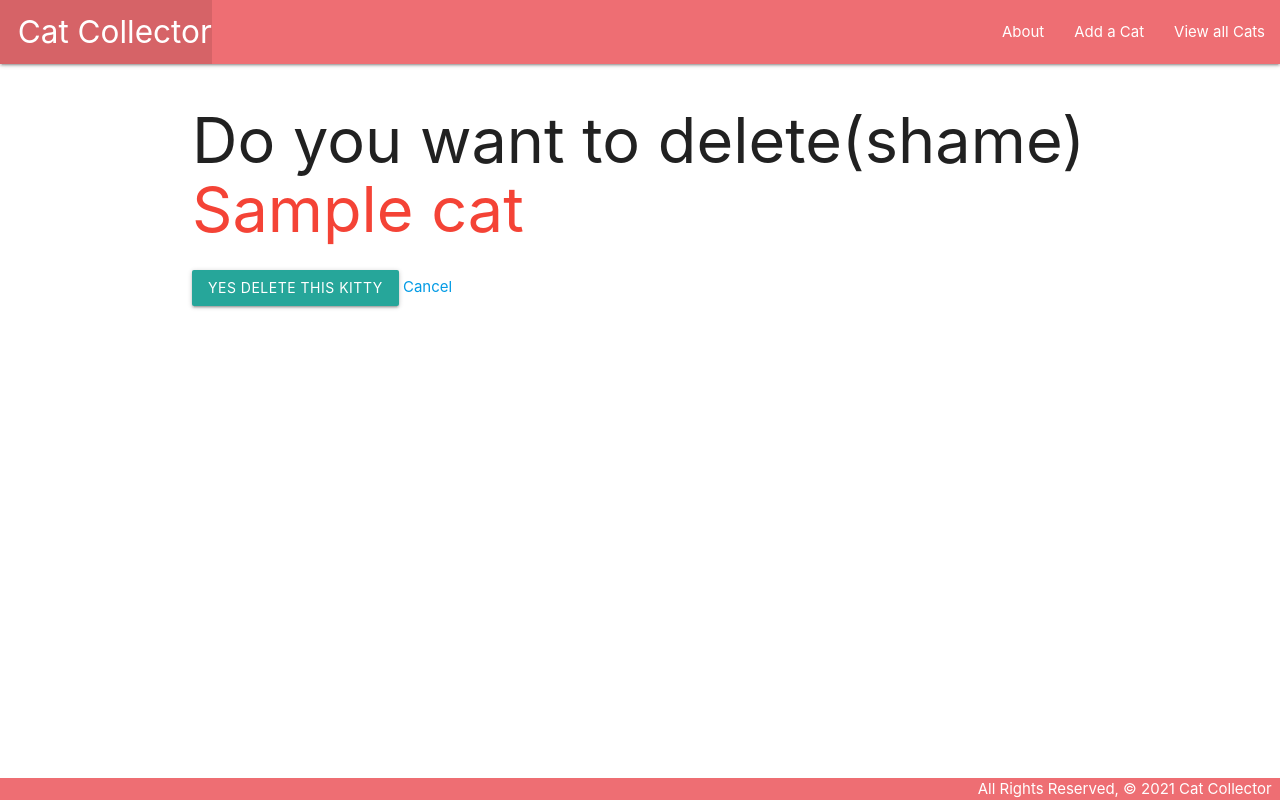
After one commit to sageman81/cat_collector, a Django app: page /cats/1/delete/ in a window 1280 px wide. The commit adds this page. Run offline with Django 5.2, Linux system fonts and the light colour scheme; tables that the repository leaves empty hold one stand-in row (values such as "Sample post").

Commit message:
delete and update functions

```diff
--- a/main_app/models.py
+++ b/main_app/models.py
@@ -1,6 +1,5 @@
 from django.db import models
 from django.urls import reverse
-
 # Create your models here.
 class Cat(models.Model):
     name = models.CharField(max_length=100)
@@ -8,10 +7,8 @@ class Cat(models.Model):
     description = models.TextField(max_length=250)
     age = models.IntegerField()
 
-    def __str__(self):\
+    def __str__(self):
         return f"A cat named {self.name}, aged {self.age}"
 
-
-      # Add this method
     def get_absolute_url(self):
         return reverse('detail', kwargs={'cat_id': self.id})
--- a/main_app/templates/base.html
+++ b/main_app/templates/base.html
@@ -9,7 +9,7 @@
       rel="stylesheet"
       href="https://cdnjs.cloudflare.com/ajax/libs/materialize/1.0.0/css/materialize.min.css"
     />
-    <link rel="stylesheet"  href="{% static 'css/style.css' %}">
+    <link rel="stylesheet" href="{% static 'css/style.css' %}">
   </head>
   <body>
     <header class="navbar-fixed">
--- a/main_app/templates/cats/detail.html
+++ b/main_app/templates/cats/detail.html
@@ -12,5 +12,9 @@
         <p>Age: Kitten</p>
         {% endif %}
     </div>
+    <div class="card-action">
+        <a href="{% url 'cats_update' cat.id%}">Edit</a>
+        <a href="{% url 'cats_delete' cat.id%}">Delete</a>
+    </div>
 </div>
 {% endblock%}
--- /dev/null
+++ b/main_app/templates/main_app/cat_confirm_delete.html
@@ -0,0 +1,11 @@
+{% extends 'base.html' %} {% block content %}
+
+<h1>Do you want to delete(shame) <span class="red-text">{{cat.name}}</span></h1>
+
+<form action="" method="POST">
+  {% csrf_token %}
+  <input type="submit" value="Yes Delete this kitty" class="btn"/>
+  <a href="{% url 'detail' cat.id%}">Cancel</a>
+</form>
+
+{% endblock %}
--- a/main_app/urls.py
+++ b/main_app/urls.py
@@ -10,6 +10,8 @@ urlpatterns = [
     path('cats/', views.cats_index, name='index' ),
     path('cats/create/', views.CatCreate.as_view(), name= 'cats_create'),
     path('cats/<int:cat_id>/', views.cat_details, name='detail'),
+    path('cats/<int:pk>/update/', views.CatUpdate.as_view(), name='cats_update'),
+    path('cats/<int:pk>/delete/', views.CatDelete.as_view(), name='cats_delete'),
 ]
 
 
--- a/main_app/views.py
+++ b/main_app/views.py
@@ -1,6 +1,6 @@
 from django.shortcuts import render
 from .models import Cat
-from django.views.generic.edit import CreateView
+from django.views.generic.edit import CreateView, UpdateView, DeleteView
 
 # Create your views here.
 # are similar to controllers in express
@@ -31,5 +31,10 @@ class CatCreate(CreateView):
   model = Cat
   fields = ['name', 'breed', 'description', 'age']
 
-def __str__(self):
-    return self.name
+class CatUpdate(UpdateView):
+    model = Cat
+    fields = ['breed', 'description', 'age']
+
+class CatDelete(DeleteView):
+    model = Cat
+    success_url = '/cats'
```
Also changed, not shown: main_app/templates/main_app/cat_form.html (+11 -7 lines).
